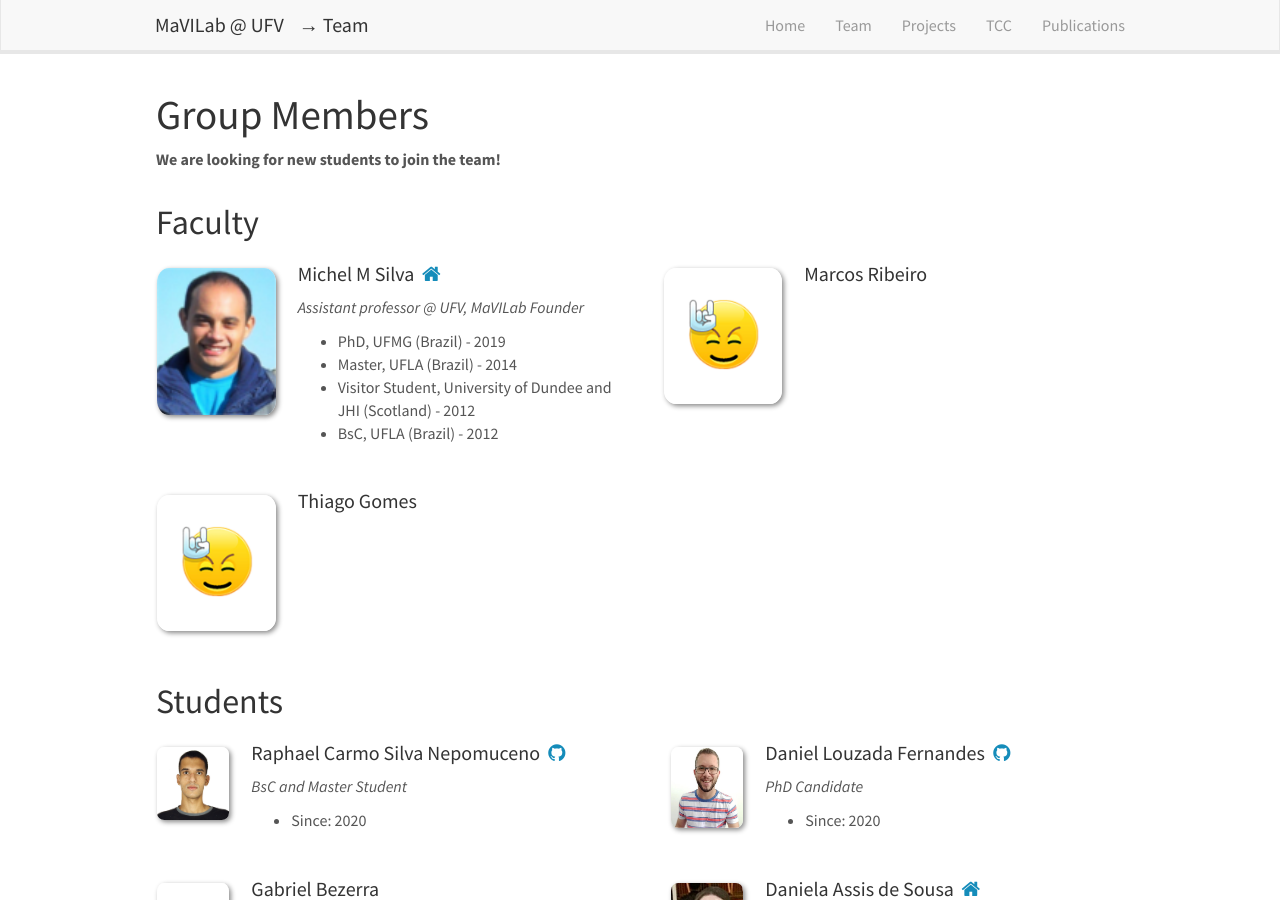
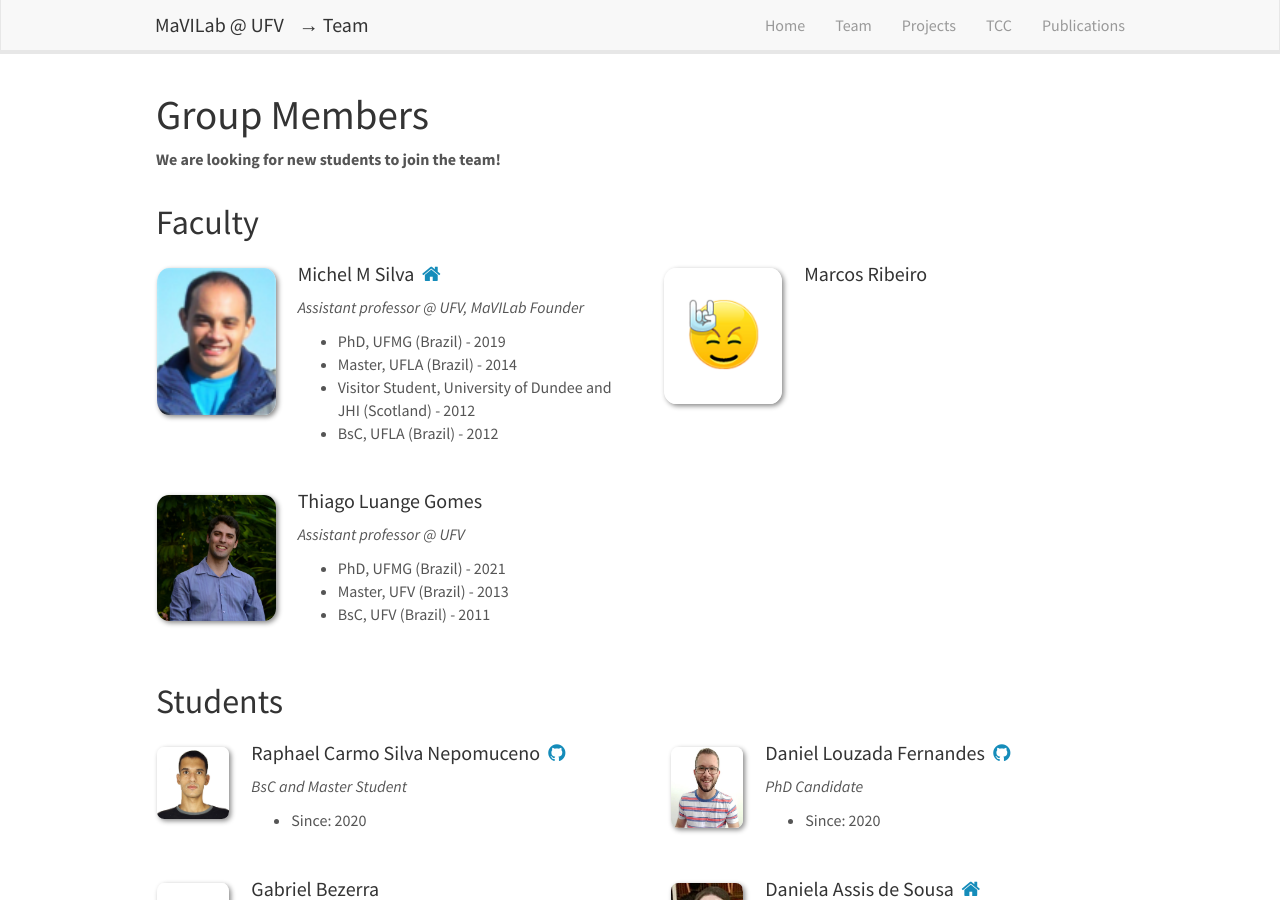
Before and after one commit to MaVILab-UFV/mavilab-ufv.github.io, a Jekyll site: the page built from _pages/team.md, in a window 1280 px wide and 900 px high. Built offline with Jekyll 4.4.1, drawn with Linux system fonts in a browser that asks for light colours; nearby versions of some CDN libraries.

Commit message:
Adicionando membro.

```diff
--- a/_data/team_members.yml
+++ b/_data/team_members.yml
@@ -20,13 +20,13 @@
   education3:
   education4:
 
-- name: Thiago Gomes
-  photo: rock.jpg
-  info:
-  number_educ:
+- name: Thiago Luange Gomes
+  photo: thiago-gomes.jpg
+  info: Assistant professor @ UFV
+  number_educ: 3
   homepage:
   github:
-  education1:
-  education2:
-  education3:
+  education1: PhD, UFMG (Brazil) - 2021
+  education2: Master, UFV (Brazil) - 2013
+  education3: BsC, UFV (Brazil) - 2011
   education4:
--- a/_layouts/homelay.html
+++ b/_layouts/homelay.html
@@ -3,7 +3,7 @@ layout: default
 ---
 
   <div id="homeid" class="col-sm-8">
-        <h1>Welcome to the Machine Vision and Intelligence Laboratory (MaVILab)</h1>
+        <h1>Welcome to the Machine Vision and Intelligence Laboratory (MaVILab) @ UFV</h1>
 
 	{{ content }}
   </div>
```
Also changed, not shown: images/teampic/thiago-gomes.jpg (added).
